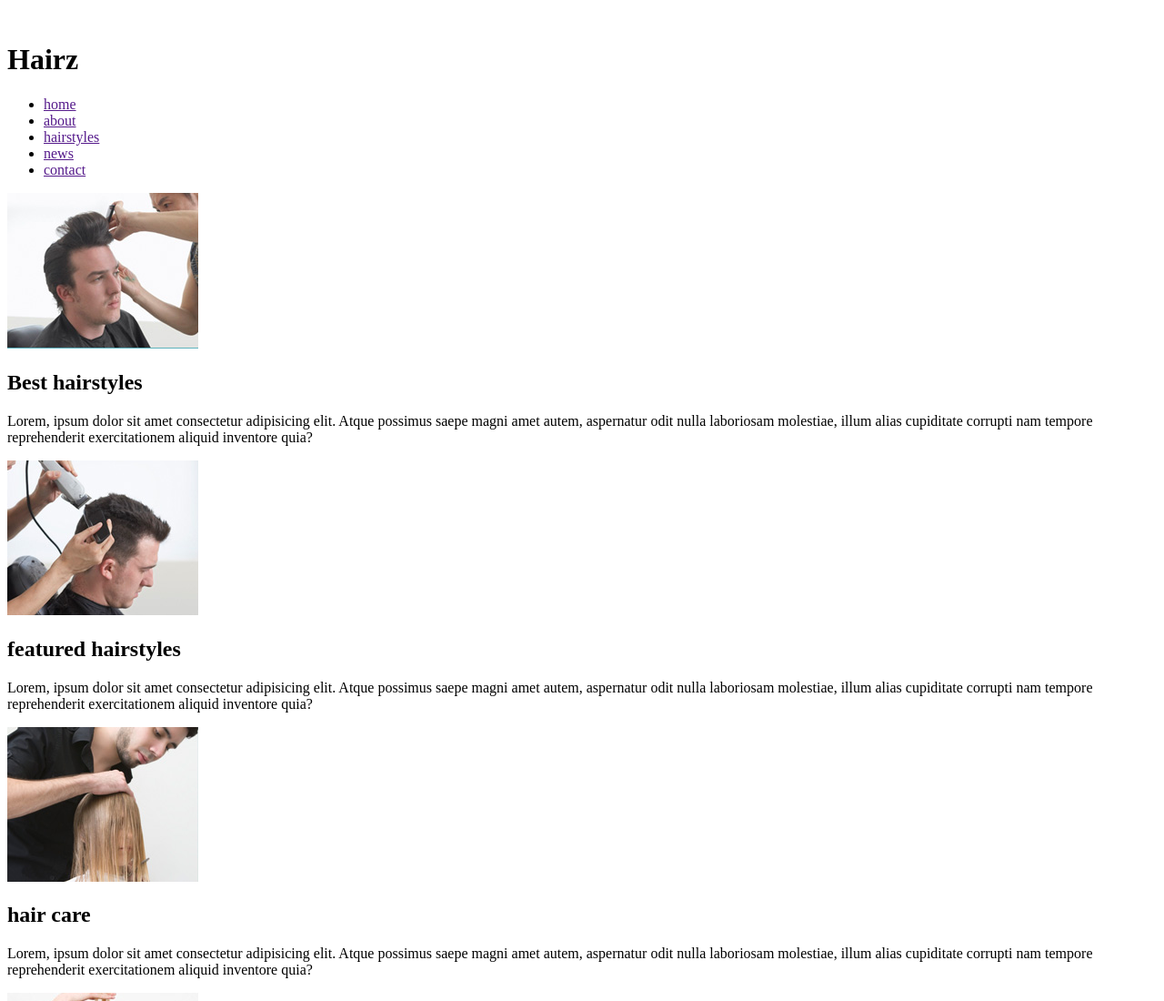
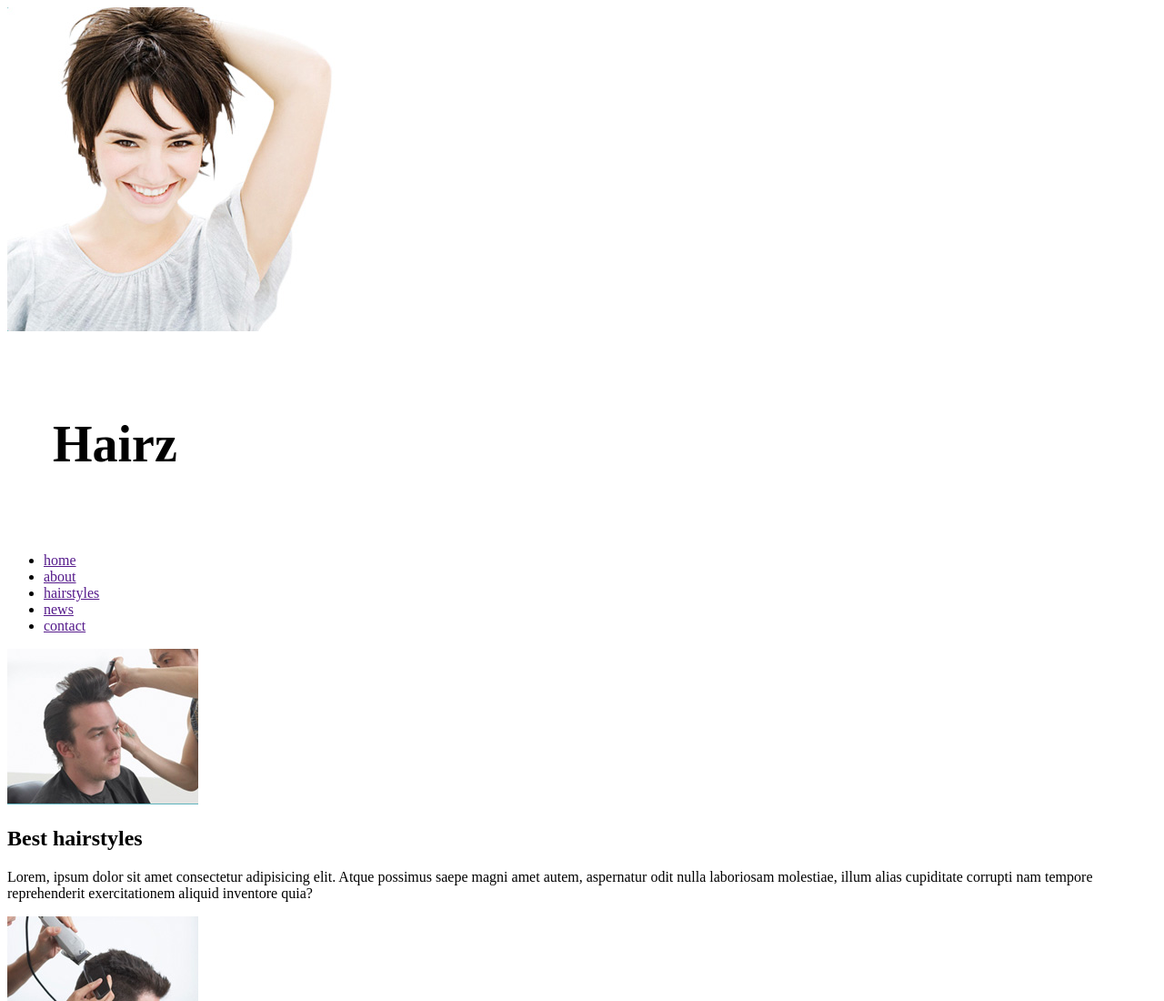
Before and after one commit to Spark436/HairZ-Website, a plain HTML site: page Hairz website/index.html in a window 1280 px wide. Shown: the top 1100 px of the page at 91% size. Drawn offline with Linux system fonts and the light colour scheme.

Commit message:
new commit

```diff
--- a/Hairz website/index.html
+++ b/Hairz website/index.html
@@ -4,8 +4,9 @@
     <meta charset="UTF-8">
     <meta name="viewport" content="width=device-width, initial-scale=1.0">
     <title>Document</title>
+    <link rel="stylesheet" href="style.css">
 </head>
-<img> <great-hairstyle class="jpg"></great-hairstyle> </img>
+<img src="img/great-hairstyle.jpg" alt="woman smiling and holding hair">
 <body>
     <div>
         <header>
--- /dev/null
+++ b/Hairz website/style.css
@@ -0,0 +1,4 @@
+.logo {
+    padding: 50px;
+    font-size: 350%;
+}
```
